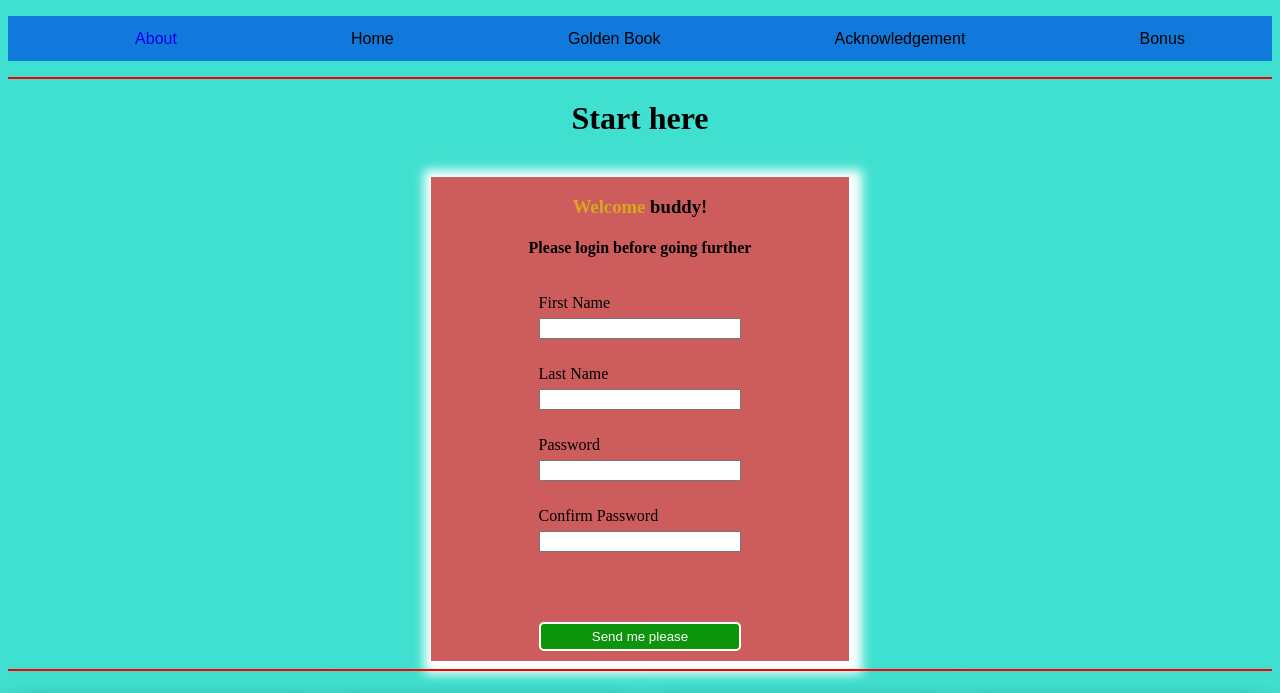
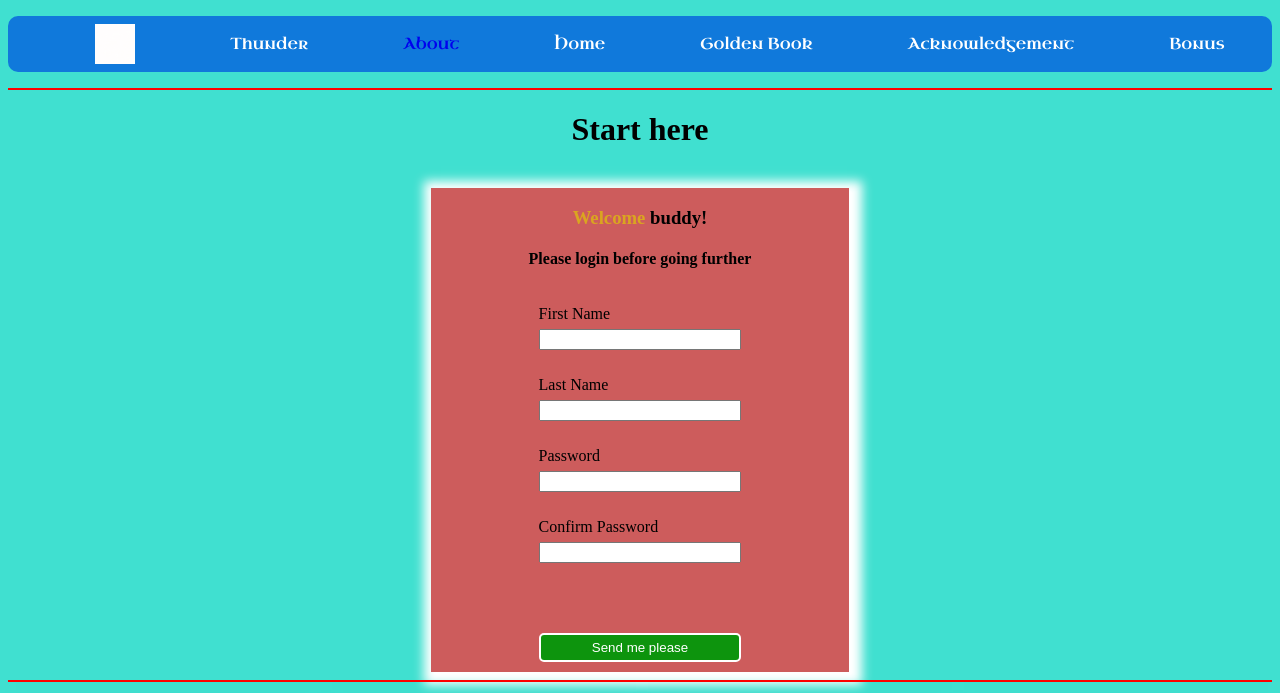
Before and after one commit to chkevers/html_css_udemy, a plain HTML site: page index.html in a window 1280 px wide. Shown: the top 693 px of the page. Drawn offline with Linux system fonts and the light colour scheme; a web font is replaced by a local one.

Commit message:
Adding sticky

```diff
--- a/index.html
+++ b/index.html
@@ -5,18 +5,23 @@
     <meta http-equiv="X-UA-Compatible" content="IE=edge">
     <meta name="viewport" content="width=device-width, initial-scale=1.0">
     <meta name="description" content="Description for the website">
+    <link rel="stylesheet" href="https://cdnjs.cloudflare.com/ajax/libs/font-awesome/6.0.0-beta3/css/all.min.css">
     <link rel="stylesheet" href="style.css">
     <title>Document</title>
 </head>
-<body>
+<body id="home">
     <nav>
+        <div>
         <ul class="navbar">
-            <li><a href="#">About</a></li>
+            <i class="icon"></i>
+            <li>Thunder</li>
+            <li><a href="#home">About</a></li>
             <li>Home</li>
             <li>Golden Book</li>
             <li>Acknowledgement</li>
             <li>Bonus</li>
         </ul>
+        </div>
     </nav>
     <hr>
     <h1>Start here</h1>
--- a/style.css
+++ b/style.css
@@ -1,4 +1,12 @@
+/* Import fonts */
+@import url('https://fonts.googleapis.com/css2?family=Pirata+One&family=Uncial+Antiqua&display=swap');
+
 /* Navbar */
+nav {
+    position: sticky;
+    -webkit-position: sticky;
+    top: 10px;
+}
 
 .navbar {
     list-style: none;
@@ -6,11 +14,15 @@
     flex-direction: row;
     justify-content: space-around;
     background-color: rgb(16, 121, 219);
-    line-height: 45px;
+    line-height: 7vh;
+    border-radius: 10px;
 }
 
+
 .navbar li {
-    font-family: Arial, Helvetica, sans-serif;
+    font-family: 'Pirata One', cursive;
+    font-family: 'Uncial Antiqua', cursive;
+    color: white;
 }
 
 .navbar li a {
@@ -20,6 +32,20 @@
 .navbar li a:hover {
     color: tomato;
 }
+
+.navbar li a:visited {
+    color: white;
+}
+
+.icon {
+    content: url("./navlogo.gif");
+    height: 40px;
+    width: 40px;
+    display: inline-flex;
+    align-self: center;
+}
+
+/* Body */
 
 body {
     background-color:turquoise;
```
Also changed, not shown: navlogo.gif (added), 1 other file.
